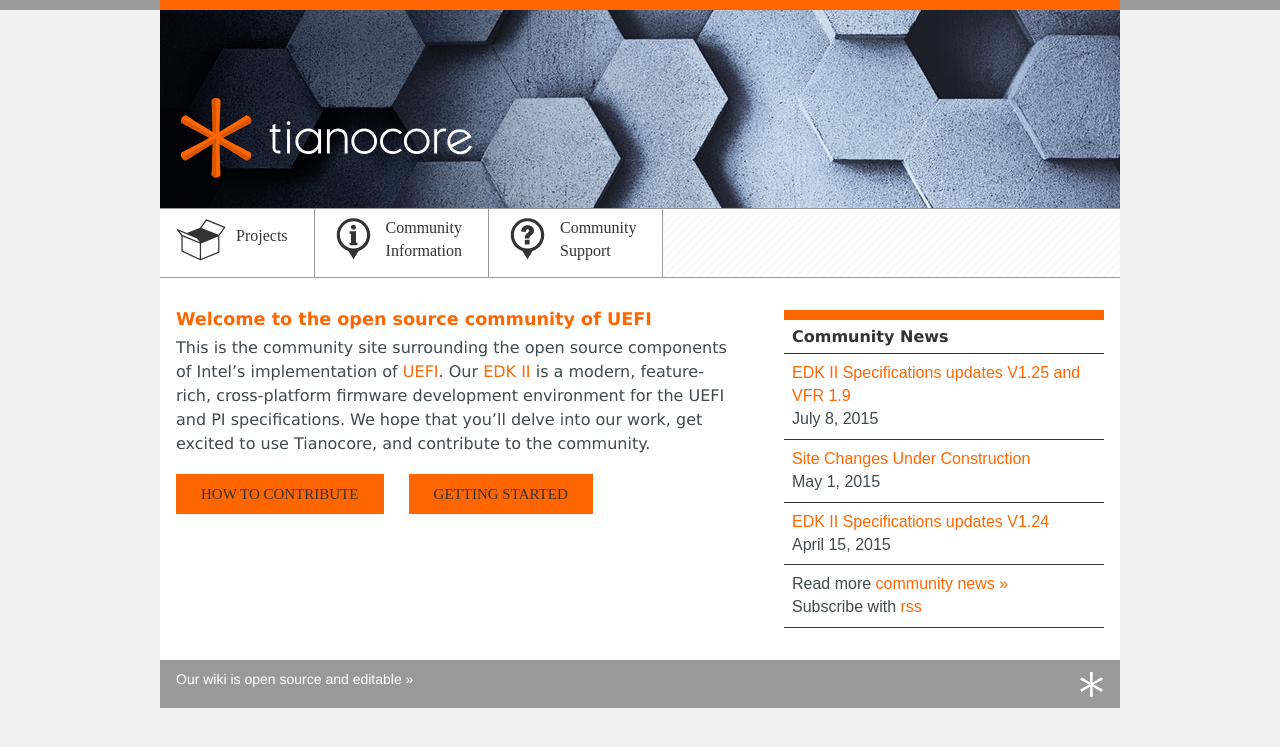
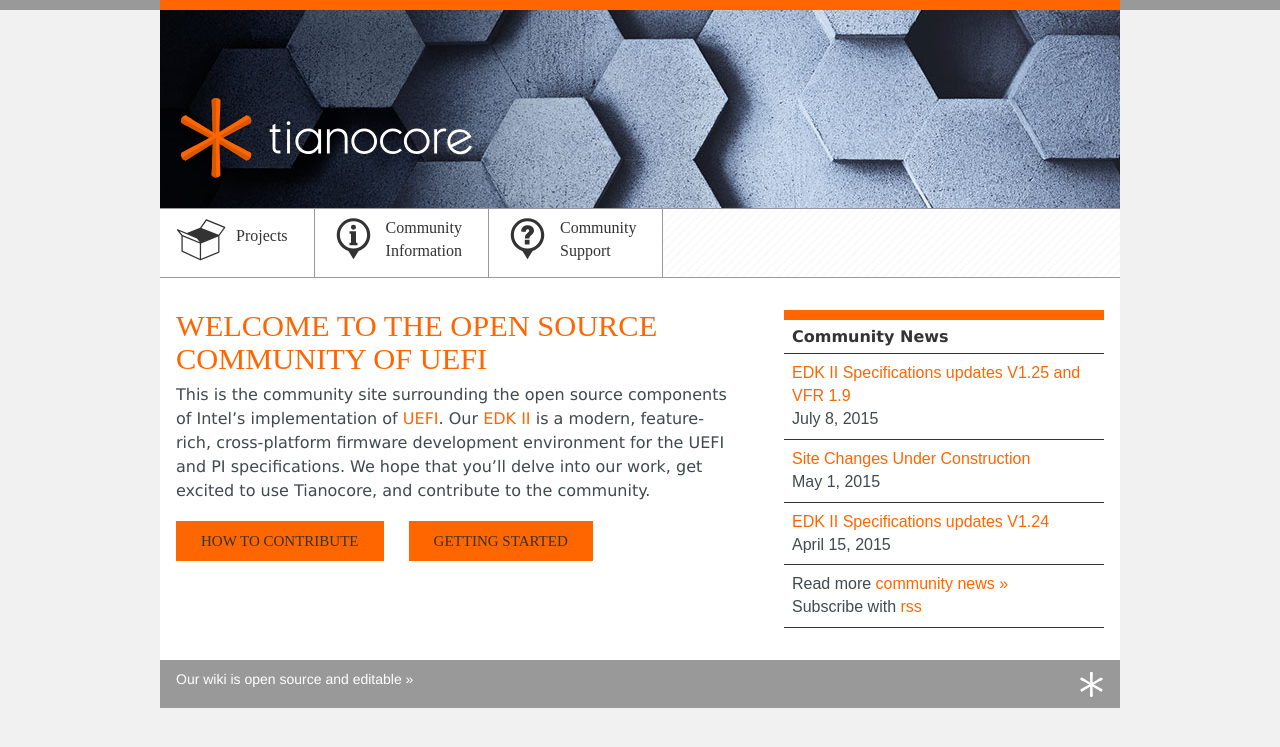
Before and after one commit to tianocore/tianocore.github.io, a Jekyll site: the page built from index.md, in a window 1280 px wide. Shown: the top 747 px of the page. Built offline with Jekyll 4.4.1, drawn with Linux system fonts in a browser that asks for light colours; nearby versions of some CDN libraries.

Commit message:
Adjust H1 style based on The New Group design

```diff
--- a/css/main.css
+++ b/css/main.css
@@ -166,8 +166,10 @@ p {
 
 h1 {
     color: #ff6600;
-    font-weight: bold;
-    font-size: 110%;
+    font-family: "canada-type-gibson";
+    font-weight: normal;
+    font-size: 190%;
+    text-transform: uppercase;
     margin-top: 0;
     margin-bottom: 0;
 }
```
